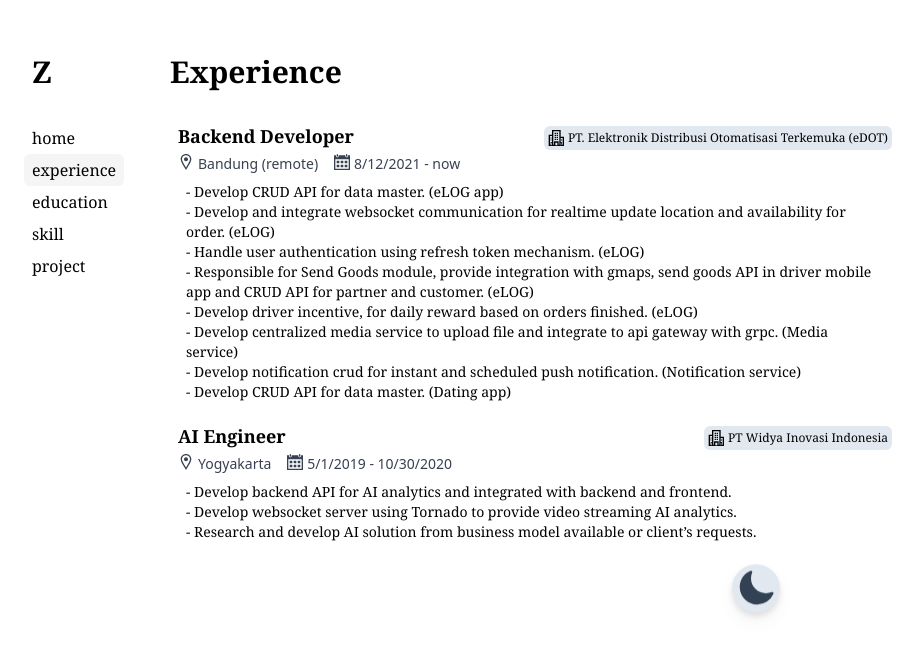
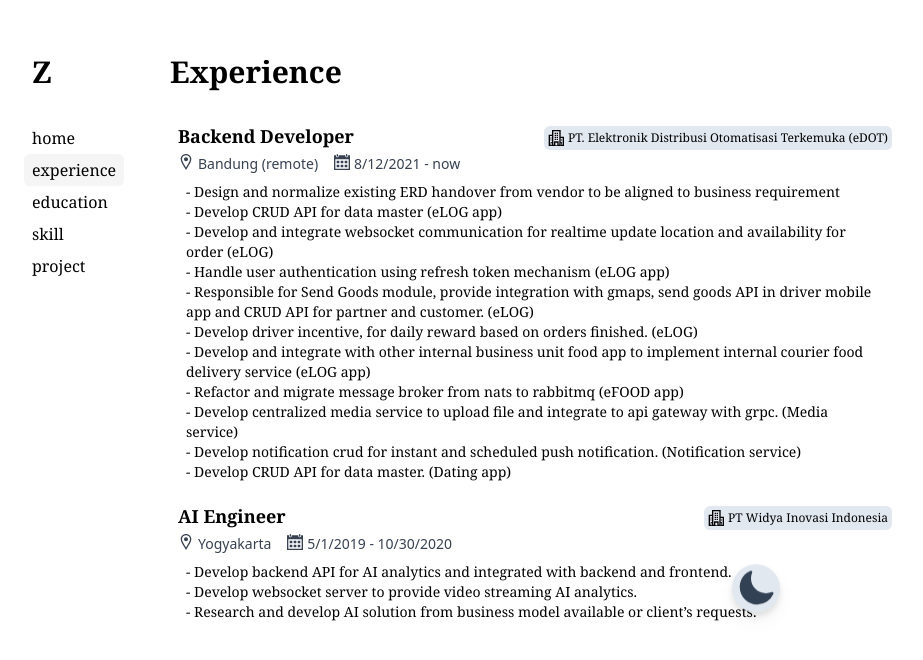
Before and after one commit to ovrrtd/portofolio-web, a Next.js app: page /experience in a window 1280 px wide. Shown: the part 106-766 px from the top of the page, without its empty margins (180-1103 px from the left). Built offline with nearby package versions, Linux system fonts and the light colour scheme.

Commit message:
improve content

```diff
--- a/src/app/education/dummy.ts
+++ b/src/app/education/dummy.ts
@@ -12,7 +12,7 @@ export const dummyEducation = [
     location: "Yogyakarta, Indonesia",
     date: "August 2014 - June 2019",
     detail: [
-      "GPA 3.5 of 4",
+      "GPA 3.52 of 4",
       "Final project, Monocular Visual Odometry as Navigation System using Surf and Freak Feature",
     ],
   },
--- a/src/app/experience/dummy.ts
+++ b/src/app/experience/dummy.ts
@@ -6,11 +6,14 @@ export const dummyExperience = [
     startDate: new Date(Date.parse("2021-08-12")),
     endDate: null,
     detail: [
-      "Develop CRUD API for data master. (eLOG  app)",
-      "Develop and integrate websocket communication for realtime update location and availability for order. (eLOG)",
-      "Handle user authentication using refresh token mechanism. (eLOG)",
+      "Design and normalize existing ERD handover from vendor to be aligned to business requirement",
+      "Develop CRUD API for data master (eLOG  app)",
+      "Develop and integrate websocket communication for realtime update location and availability for order (eLOG)",
+      "Handle user authentication using refresh token mechanism (eLOG app)",
       "Responsible for Send Goods module, provide integration with gmaps, send goods API in driver mobile app and CRUD API for partner and customer. (eLOG)",
       "Develop driver incentive, for daily reward based on orders finished. (eLOG)",
+      "Develop and integrate with other internal business unit food app to implement internal courier food delivery service (eLOG app)",
+      "Refactor and migrate message broker from nats to rabbitmq (eFOOD app)",
       "Develop centralized media service to upload file and integrate  to api gateway with grpc. (Media service)",
       "Develop notification crud for instant and scheduled push notification. (Notification service)",
       "Develop CRUD API for data master. (Dating app)",
@@ -24,7 +27,7 @@ export const dummyExperience = [
     endDate: new Date(Date.parse("2020-10-30")),
     detail: [
       "Develop backend API for AI analytics and integrated with backend and frontend.",
-      "Develop websocket server using Tornado to provide video streaming AI analytics.",
+      "Develop websocket server to provide video streaming AI analytics.",
       "Research and develop AI solution from business model available or client’s requests.",
     ],
   },
--- a/src/app/page.tsx
+++ b/src/app/page.tsx
@@ -3,7 +3,7 @@ import avatar from '../../public/avatar.jpg'
 import {GitHubIcon,LinkedinIcon, MailIcon} from "@/component/icons"
 
 
-const intro = "A backend developer, and while I may not be the best in the market, but love to learning new things and always strive to do my best in solving any problem that comes my way."
+const intro = "A software engineer, and while I may not be the best in the market, but love to learning new things and always strive to do my best in solving any problem that comes my way."
 
 export default function Home() {
   return (
--- a/src/app/project/dummy.tsx
+++ b/src/app/project/dummy.tsx
@@ -2,15 +2,9 @@
 export const dummyProject = [
     {
         title : "Portfolio web",
-        description: "An web based personal portfolio.",
+        description: "A web based personal portfolio.",
         url:["github.com/ovrrtd/portofolio-web"],
         techStack: ["typescript",  "nextjs", "tailwindcss"],
-    },
-    {
-        title : "Alterra Advanced Golang Mini Course",
-        description: "Contain every task and project from the mini course.",
-        url:["github.com/ovrrtd/alterra-agmc"],
-        techStack: ["go",  "echo", "mysql", "docker", "gitlab action", "gorm"],
     },
     {
         title : "eLOG (eDOT)",
@@ -31,10 +25,21 @@ export const dummyProject = [
         techStack: ["go", "chi", "rabbitmq", "mongodb", "firebase", "docker", "gitlab ci", "cron"],
     },
     {
+        title : "Media Service (eDOT)",
+        description: "A service for handling centralized media file upload.",
+        url:[],
+        techStack: ["go", "chi", "rabbitmq", "mongodb", "AWS S3", "docker", "gitlab ci", "cron"],
+    },
+    {
         title : "Dating App (eDOT)",
         description: "A dating app online service.",
         url:["play.google.com/store/apps/details?id=com.pmaapp.ehashtag"],
         techStack: ["go", "chi", "mysql", "redis", "docker", "gitlab ci"],
     },
-
+    {
+        title : "Alterra Advanced Golang Mini Course",
+        description: "Contain every task and project from the mini course.",
+        url:["github.com/ovrrtd/alterra-agmc"],
+        techStack: ["go",  "echo", "mysql", "docker", "github action", "gorm"],
+    },
 ]
```
